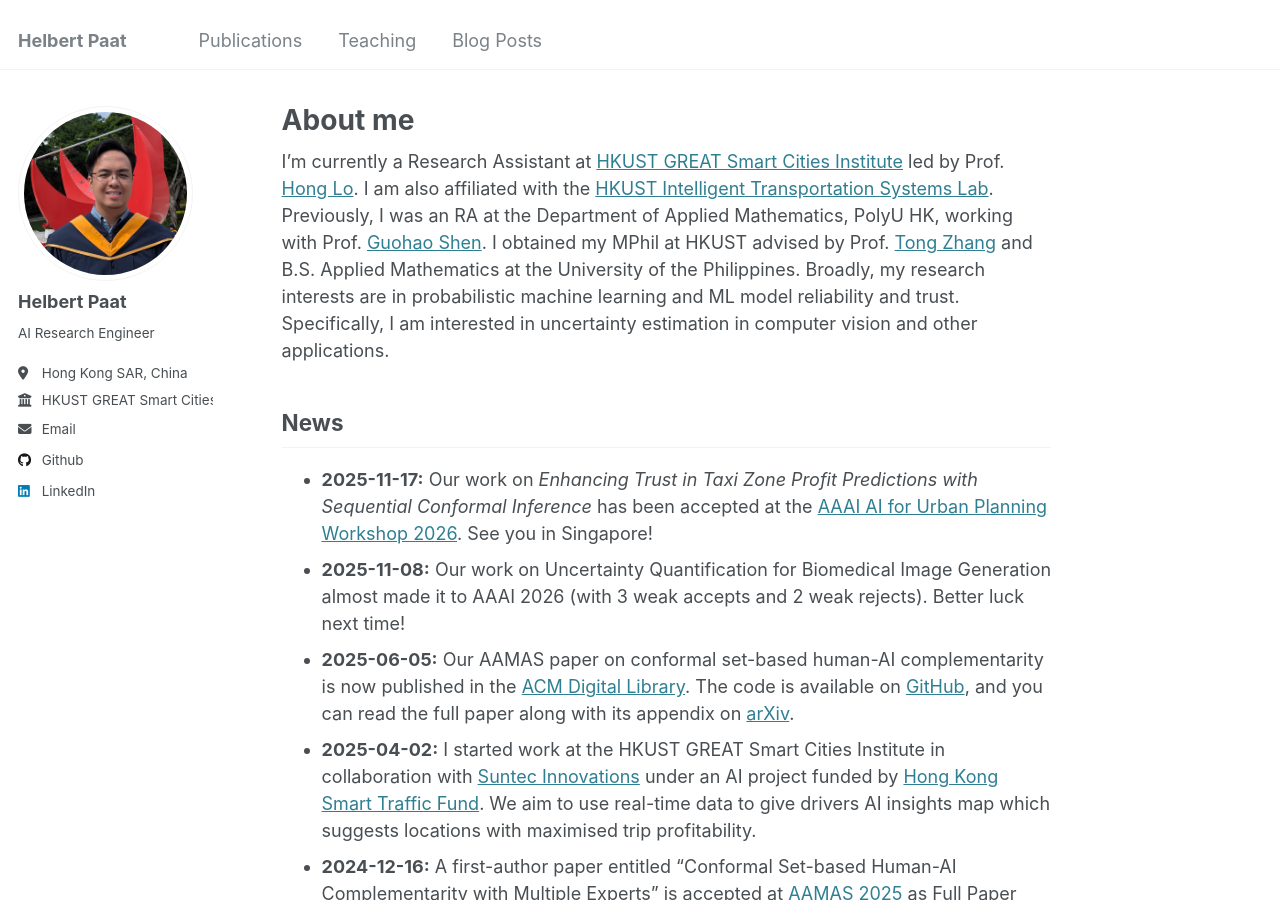
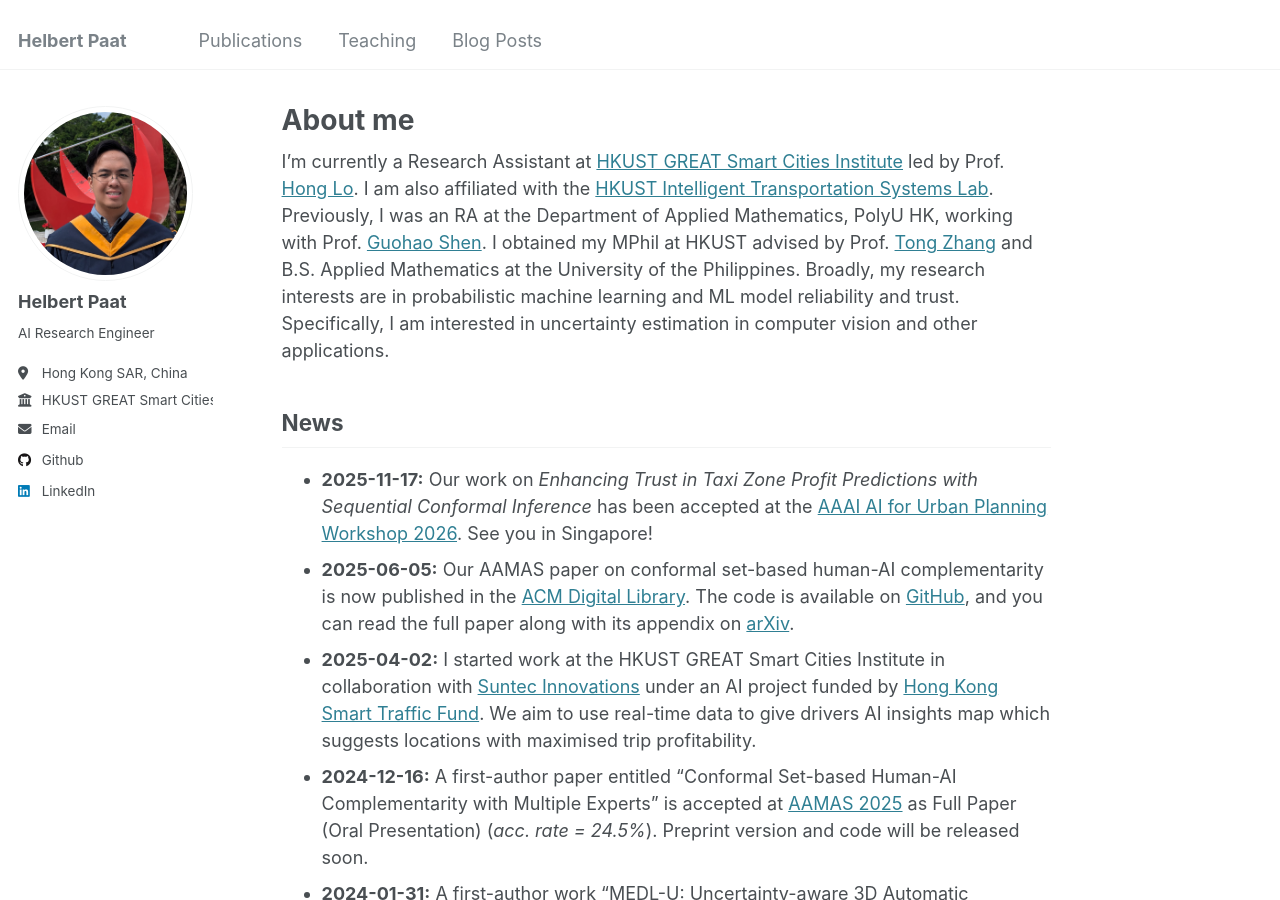
Before and after one commit to paathelb/paathelb.github.io, a Jekyll site: the page built from _pages/about.md, in a window 1280 px wide and 900 px high. Built offline with Jekyll 4.4.1, drawn with Linux system fonts in a browser that asks for light colours.

Commit message:
Update about.md

```diff
--- a/_pages/about.md
+++ b/_pages/about.md
@@ -60,9 +60,9 @@ I'm currently a Research Assistant at [HKUST GREAT Smart Cities Institute](https
 - A paper is accepted at the 29th International Conference of Hong Kong Society for Transportation Studies.
 - A paper on Transportation AI is accepted at AAAI 2026. Preprint will be released soon.
 - A paper on Frequency Domain Uncertainty Quantification is accepted at the International Conference on Computer Vision (ICCV) 2025, Workshop on Advanced Perception for Autonomous Healthcare (APAH). Preprint will be released soon.
+- **2025-11-08:** Our work on Uncertainty Quantification for Biomedical Image Generation almost made it to AAAI 2026 (with 3 weak accepts and 2 weak rejects). Better luck next time!
 -->
 - **2025-11-17:** Our work on _Enhancing Trust in Taxi Zone Profit Predictions with Sequential Conformal Inference_ has been accepted at the [AAAI AI for Urban Planning Workshop 2026](https://ai-for-urban-planning.github.io/AAAI26-workshop/). See you in Singapore!
-- **2025-11-08:** Our work on Uncertainty Quantification for Biomedical Image Generation almost made it to AAAI 2026 (with 3 weak accepts and 2 weak rejects). Better luck next time!
 - **2025-06-05:** Our AAMAS paper on conformal set-based human-AI complementarity is now published in the [ACM Digital Library](https://dl.acm.org/doi/10.5555/3709347.3743792). The code is available on [GitHub](https://github.com/paathelb/conformal_hai_multiple), and you can read the full paper along with its appendix on [arXiv](https://arxiv.org/abs/2508.06997).
 - **2025-04-02:** I started work at the HKUST GREAT Smart Cities Institute in collaboration with [Suntec Innovations](https://www.suntec.app/) under an AI project funded by [Hong Kong Smart Traffic Fund](https://stf.hkpc.org/cs-87-2403-ra/). We aim to use real-time data to give drivers AI insights map which suggests locations with maximised trip profitability.
 - **2024-12-16:** A first-author paper entitled "Conformal Set-based Human-AI Complementarity with Multiple Experts" is accepted at [AAMAS 2025](https://aamas2025.org/) as Full Paper (Oral Presentation) (_acc. rate = 24.5%_). Preprint version and code will be released soon.
```
